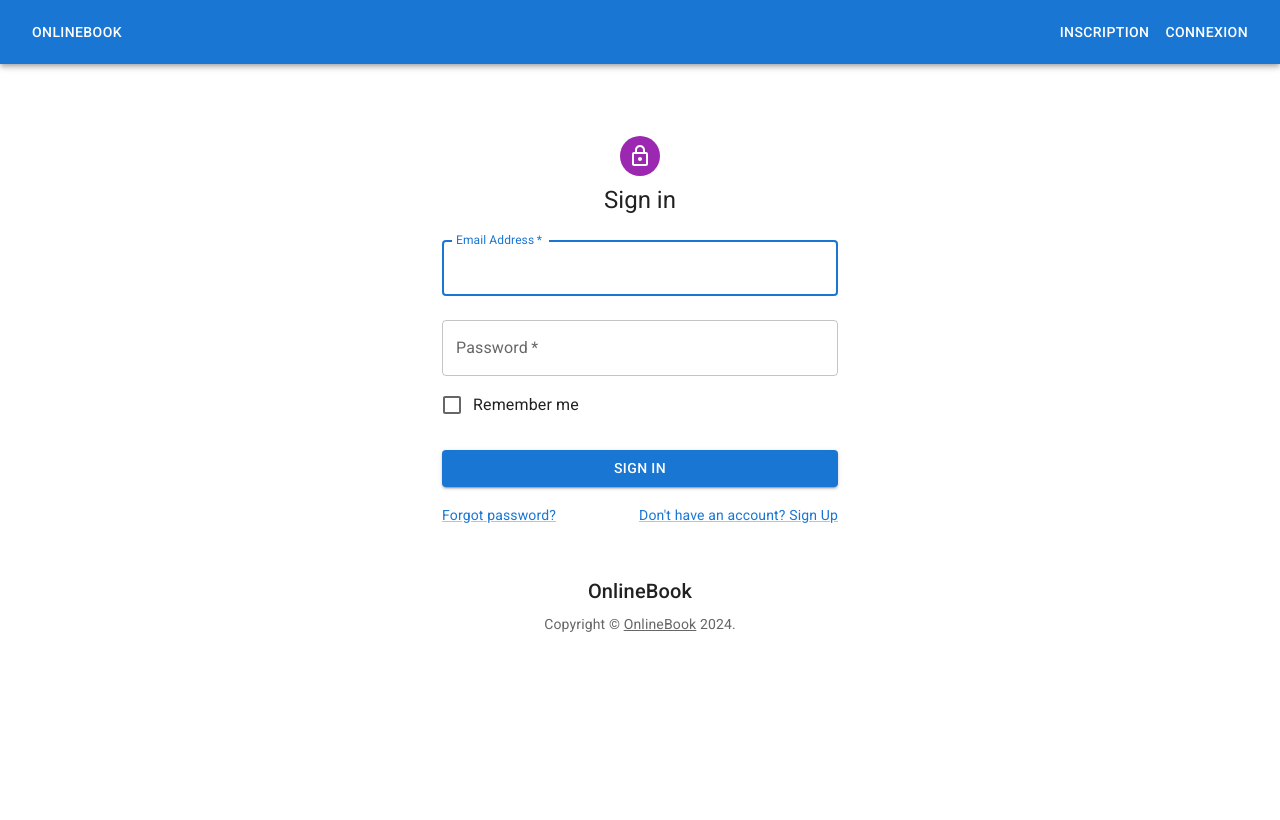
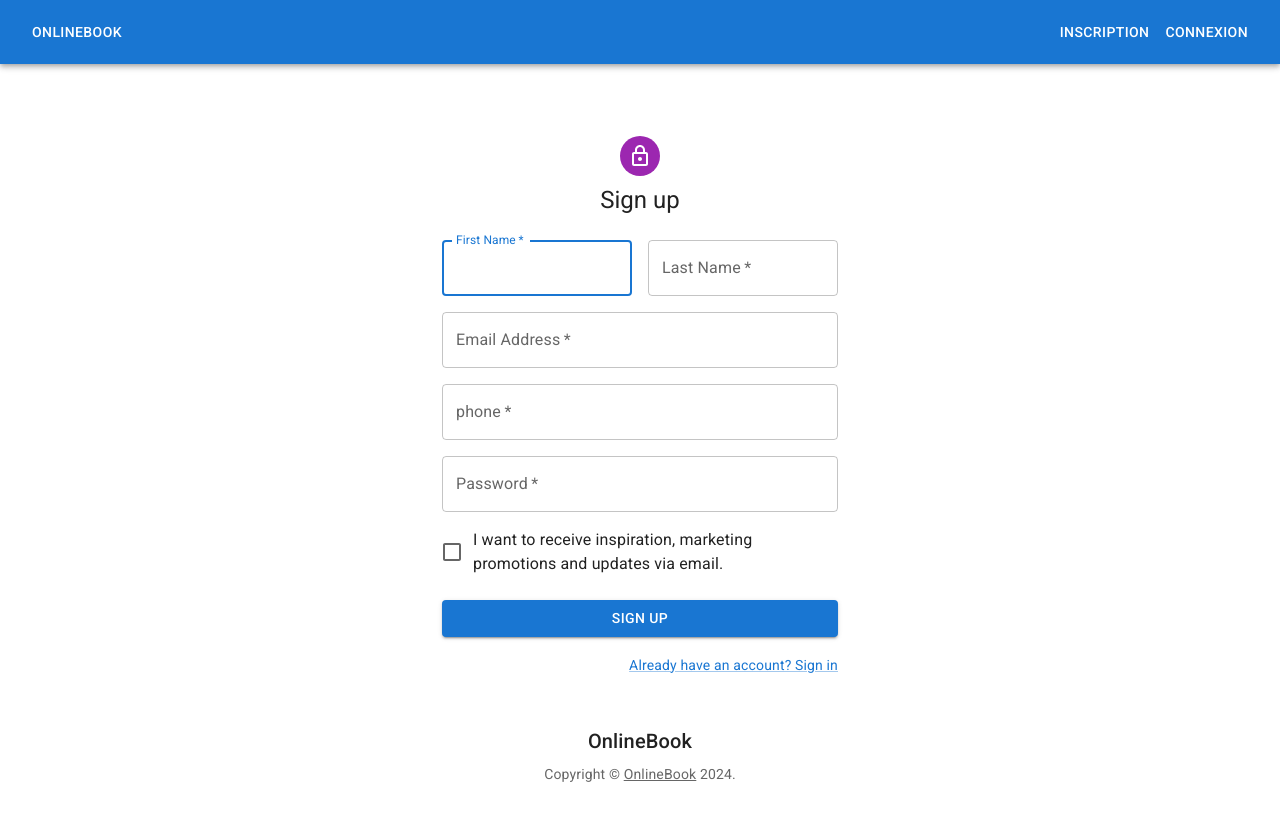
Before and after one commit to CDjepeno/OnlineBookAPI, a React (Vite) app in the folder src/infra/client-react/: page /register in a window 1280 px wide. Shown: the top 820 px of the page. Built offline with nearby package versions, Linux system fonts and the light colour scheme.

Commit message:
update fields register

```diff
--- a/src/infra/client-react/src/pages/Register.tsx
+++ /dev/null
@@ -1,99 +0,0 @@
-import * as React from 'react';
-import Avatar from '@mui/material/Avatar';
-import Button from '@mui/material/Button';
-import CssBaseline from '@mui/material/CssBaseline';
-import TextField from '@mui/material/TextField';
-import FormControlLabel from '@mui/material/FormControlLabel';
-import Checkbox from '@mui/material/Checkbox';
-import Link from '@mui/material/Link';
-import Grid from '@mui/material/Grid';
-import Box from '@mui/material/Box';
-import LockOutlinedIcon from '@mui/icons-material/LockOutlined';
-import Typography from '@mui/material/Typography';
-import Container from '@mui/material/Container';
-import { createTheme, ThemeProvider } from '@mui/material/styles';
-
-
-
-// TODO remove, this demo shouldn't need to reset the theme.
-const defaultTheme = createTheme();
-
-export default function SignIn() {
-  const handleSubmit = (event: React.FormEvent<HTMLFormElement>) => {
-    event.preventDefault();
-    const data = new FormData(event.currentTarget);
-    console.log({
-      email: data.get('email'),
-      password: data.get('password'),
-    });
-  };
-
-  return (
-    <ThemeProvider theme={defaultTheme}>
-      <Container component="main" maxWidth="xs">
-        <CssBaseline />
-        <Box
-          sx={{
-            marginTop: 8,
-            display: 'flex',
-            flexDirection: 'column',
-            alignItems: 'center',
-          }}
-        >
-          <Avatar sx={{ m: 1, bgcolor: 'secondary.main' }}>
-            <LockOutlinedIcon />
-          </Avatar>
-          <Typography component="h1" variant="h5">
-            Sign in
-          </Typography>
-          <Box component="form" onSubmit={handleSubmit} noValidate sx={{ mt: 1 }}>
-            <TextField
-              margin="normal"
-              required
-              fullWidth
-              id="email"
-              label="Email Address"
-              name="email"
-              autoComplete="email"
-              autoFocus
-            />
-            <TextField
-              margin="normal"
-              required
-              fullWidth
-              name="password"
-              label="Password"
-              type="password"
-              id="password"
-              autoComplete="current-password"
-            />
-            <FormControlLabel
-              control={<Checkbox value="remember" color="primary" />}
-              label="Remember me"
-            />
-            <Button
-              type="submit"
-              fullWidth
-              variant="contained"
-              sx={{ mt: 3, mb: 2 }}
-            >
-              Sign In
-            </Button>
-            <Grid container>
-              <Grid item xs>
-                <Link href="#" variant="body2">
-                  Forgot password?
-                </Link>
-              </Grid>
-              <Grid item>
-                <Link href="#" variant="body2">
-                  {"Don't have an account? Sign Up"}
-                </Link>
-              </Grid>
-            </Grid>
-          </Box>
-        </Box>
-      </Container>
-    </ThemeProvider>
-  );
-}
--- /dev/null
+++ b/src/infra/client-react/src/pages/register/Register.tsx
@@ -0,0 +1,105 @@
+import Avatar from "@mui/material/Avatar";
+import Button from "@mui/material/Button";
+import TextField from "@mui/material/TextField";
+import FormControlLabel from "@mui/material/FormControlLabel";
+import Checkbox from "@mui/material/Checkbox";
+import Link from "@mui/material/Link";
+import Grid from "@mui/material/Grid";
+import Box from "@mui/material/Box";
+import LockOutlinedIcon from "@mui/icons-material/LockOutlined";
+import Typography from "@mui/material/Typography";
+import Container from "@mui/material/Container";
+import { useForm } from "react-hook-form";
+
+export default function SignIn() {
+  const { register, watch } = useForm();
+
+  console.log(watch());
+  return (
+    <Container component="main" maxWidth="xs">
+      <Box
+        sx={{
+          marginTop: 8,
+          display: "flex",
+          flexDirection: "column",
+          alignItems: "center",
+        }}
+      >
+        <Avatar sx={{ m: 1, bgcolor: "secondary.main" }}>
+          <LockOutlinedIcon />
+        </Avatar>
+        <Typography component="h1" variant="h5">
+          Sign up
+        </Typography>
+        <Box component="form" noValidate sx={{ mt: 3 }}>
+          <Grid container spacing={2}>
+            <Grid item xs={12} sm={6}>
+              <TextField
+                required
+                fullWidth
+                label="First Name"
+                autoFocus
+                {...register("FirstName")}
+              />
+            </Grid>
+            <Grid item xs={12} sm={6}>
+              <TextField
+                required
+                fullWidth
+                label="Last Name"
+                {...register("lastName")}
+              />
+            </Grid>
+            <Grid item xs={12}>
+              <TextField
+                required
+                fullWidth
+                label="Email Address"
+                {...register("email")}
+              />
+            </Grid>
+            <Grid item xs={12}>
+              <TextField
+                required
+                fullWidth
+                label="phone"
+                type="number"
+                {...register("phone")}
+              />
+            </Grid>
+            <Grid item xs={12}>
+              <TextField
+                required
+                fullWidth
+                label="Password"
+                type="password"
+                {...register("Password")}
+              />
+            </Grid>
+            <Grid item xs={12}>
+              <FormControlLabel
+                control={<Checkbox value="allowExtraEmails" color="primary" />}
+                label="I want to receive inspiration, marketing promotions and updates via email."
+              />
+            </Grid>
+          </Grid>
+          <Button
+            type="submit"
+            fullWidth
+            variant="contained"
+            sx={{ mt: 3, mb: 2 }}
+          >
+            Sign Up
+          </Button>
+          <Grid container justifyContent="flex-end">
+            <Grid item>
+              <Link href="#" variant="body2">
+                Already have an account? Sign in
+              </Link>
+            </Grid>
+          </Grid>
+        </Box>
+      </Box>
+    </Container>
+  );
+}
--- a/src/infra/client-react/src/router.tsx
+++ b/src/infra/client-react/src/router.tsx
@@ -1,7 +1,7 @@
 import { createBrowserRouter } from 'react-router-dom';
 import App from './App';
 import { HomePage } from './pages/Homepage/HomePage';
-import Register from './pages/Register';
+import Register from './pages/register/Register';
 
 export const router = createBrowserRouter([
   {
```
Also changed, not shown: src/infra/client-react/src/pages/register/Register.hook.ts (added, +9 -0 lines).
